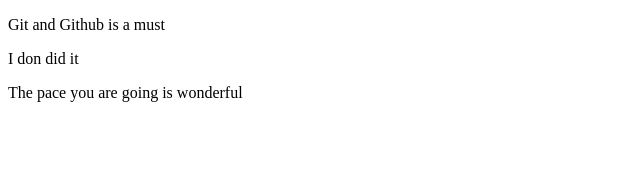
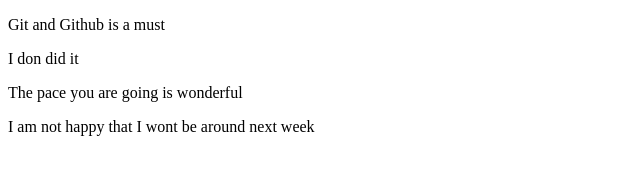
Before and after one commit to archwin010/MyThirdWebsite, a plain HTML site: page index.html in a window 1280 px wide. Shown: the whole page, without its empty margins (0-640 px from the left). Drawn offline with Linux system fonts and the light colour scheme.

Commit message:
My fourth commit message

```diff
--- a/index.html
+++ b/index.html
@@ -9,5 +9,6 @@
     <p>Git and Github is a must</p>
     <p>I don did it</p>
     <p>The pace you are going is wonderful</p>
+    <p>I am not happy that I wont be around next week</p>
 </body>
 </html>
```
